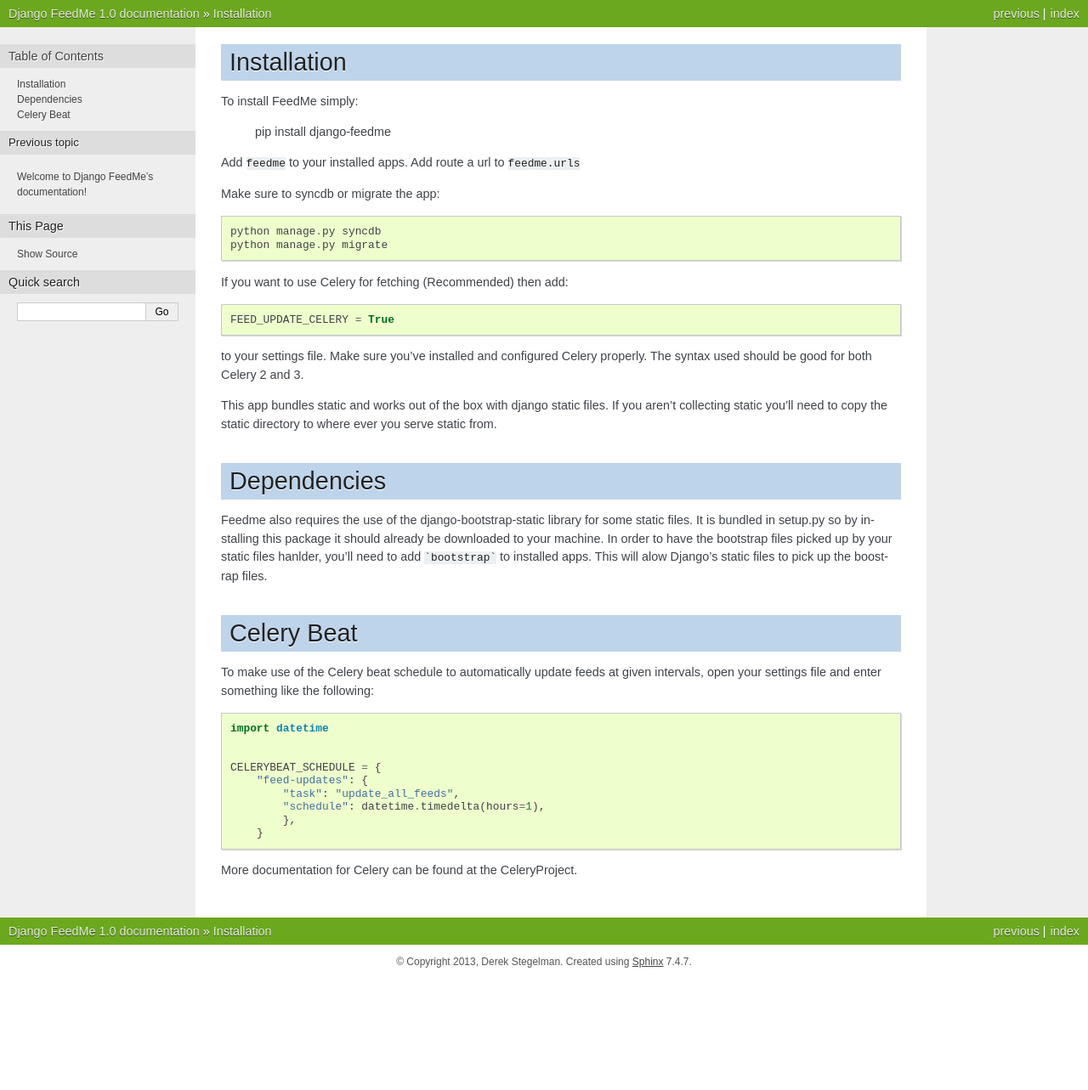
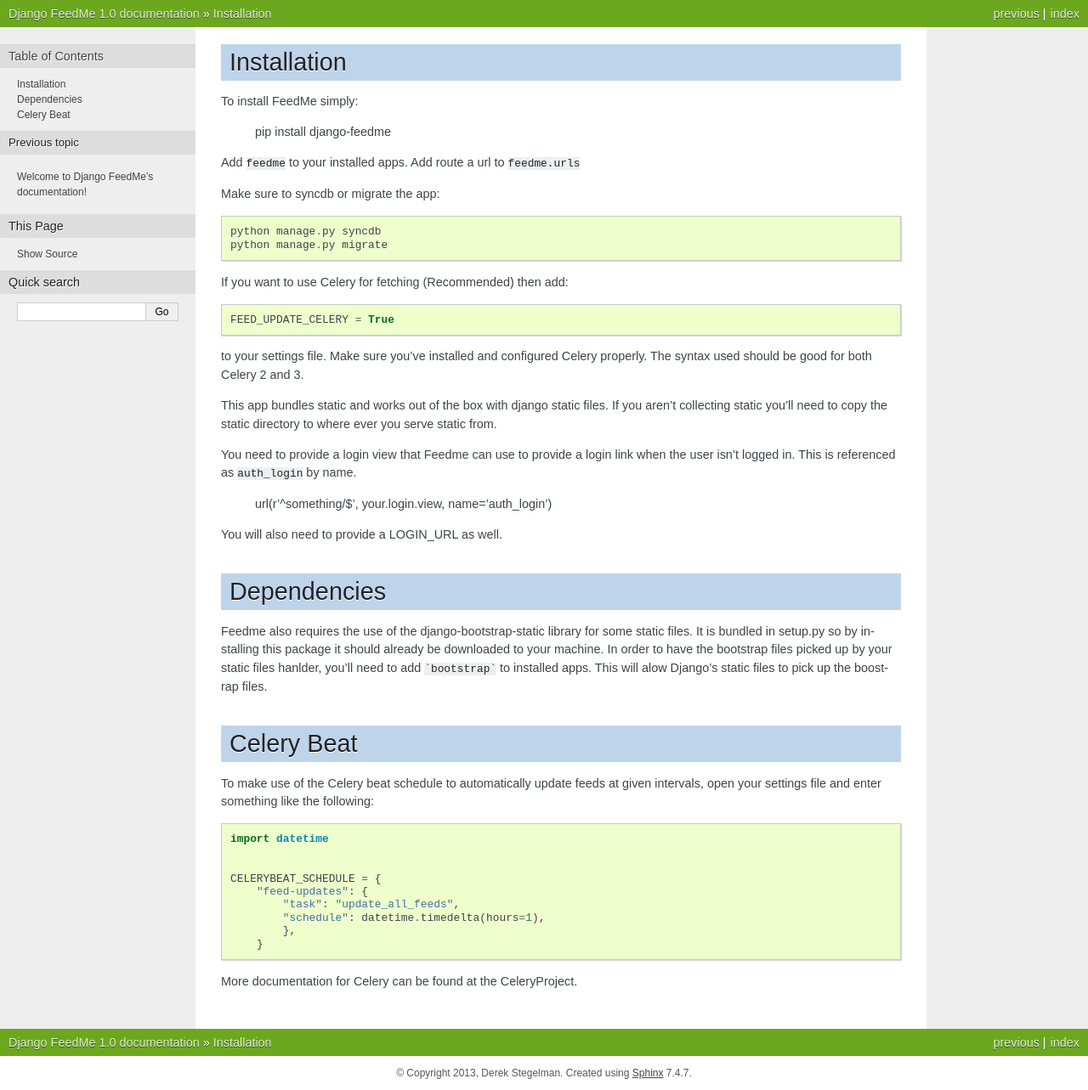
Before and after one commit to movermeyer/django-feedme, a Sphinx documentation site: the page built from docs/source/installation.rst, in a window 1280 px wide. Shown: the whole page at 85% size. Built offline with Sphinx 7.4.7, drawn with Linux system fonts in a browser that asks for light colours; before the commit the page ends 1152 px from its top, so only the background shows below that.

```diff
--- a/docs/source/installation.rst
+++ b/docs/source/installation.rst
@@ -22,6 +22,13 @@
 
 This app bundles static and works out of the box with django static files.  If you aren't collecting static
 you'll need to copy the static directory to where ever you serve static from.
+
+You need to provide a login view that Feedme can use to provide a login link when the user isn't logged in.  This is
+referenced as ``auth_login`` by name.
+
+    url(r'^something/$', your.login.view, name='auth_login')
+
+You will also need to provide a LOGIN_URL as well.
 
 Dependencies
 ------------
```
Also changed, not shown: README.md (+7 -0 lines), 1 other file.
